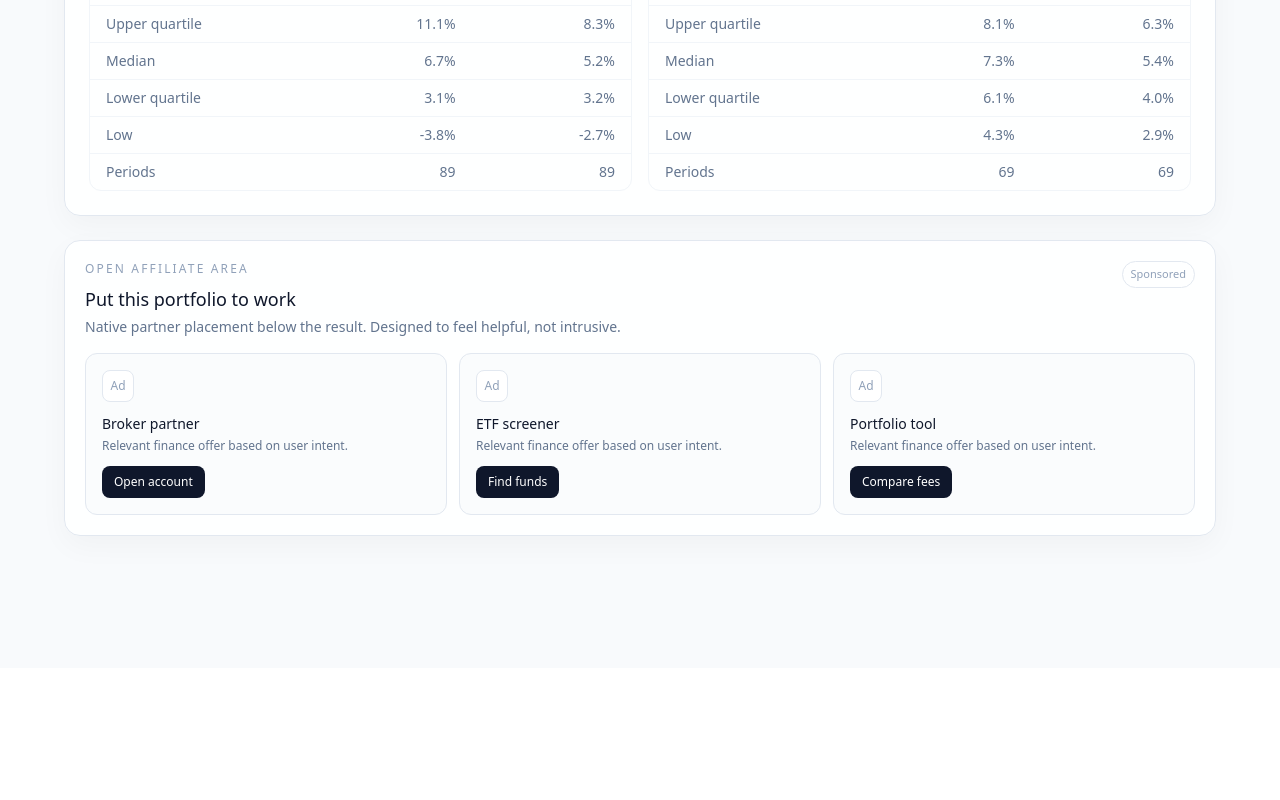
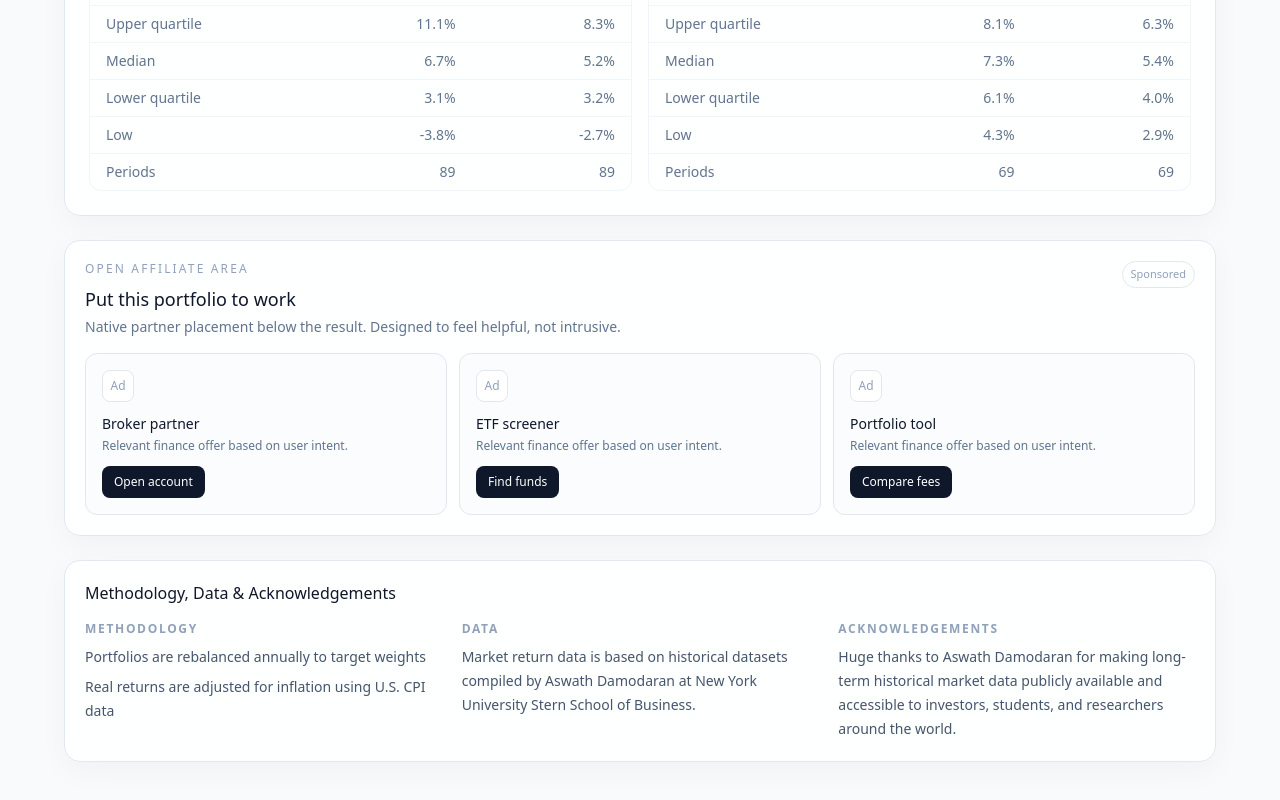
Before and after one commit to horizonworks-lab/portfolio-lab, a React (Vite) app: page / in a window 1280 px wide. Shown: the part 1399-2199 px from the top of the page. Before the commit the page ends 2067 px from the top, so only its background shows below. Built offline with nearby package versions, Linux system fonts and the light colour scheme.

Commit message:
Update App.jsx

```diff
--- a/src/App.jsx
+++ b/src/App.jsx
@@ -387,6 +387,7 @@ export default function App() {
           </div>
         )}
         <AffiliateBlock />
+        <MethodologyBlock />
         <div className="h-[100px]" />
       </div>
       <div className="fixed bottom-0 left-0 right-0 z-50 flex justify-center px-3 pb-3 pointer-events-none">
```
